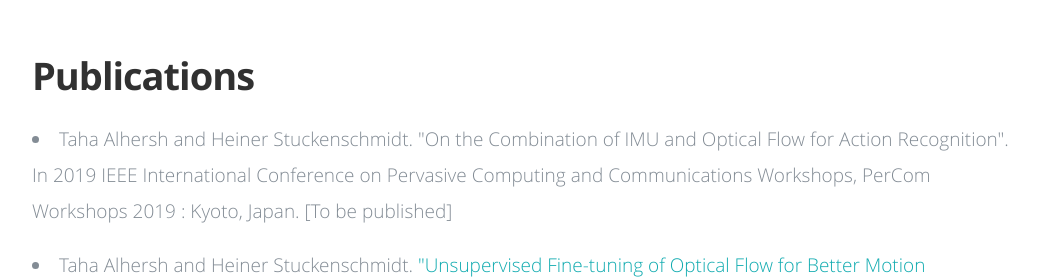
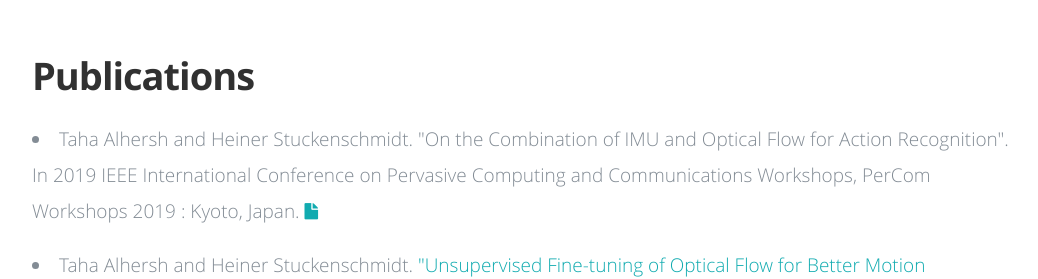
Before and after one commit to alhersh/alhersh.github.io, a plain HTML site: page index.html in a window 1280 px wide. Shown: the part 3000-3279 px from the top of the page, without its empty margins (118-1156 px from the left). Drawn offline with nearby package versions, Linux system fonts and the light colour scheme; files whose address does not match are found by name.

Commit message:
Update index.html

```diff
--- a/index.html
+++ b/index.html
@@ -252,7 +252,7 @@
 
             <p class="lead add-bottom">
 
-            <li>Taha Alhersh and Heiner Stuckenschmidt. "On the Combination of IMU and Optical Flow for Action Recognition". In 2019 IEEE International Conference on Pervasive Computing and Communications Workshops, PerCom Workshops 2019 : Kyoto, Japan. [To be published]</li>
+            <li>Taha Alhersh and Heiner Stuckenschmidt. "On the Combination of IMU and Optical Flow for Action Recognition". In 2019 IEEE International Conference on Pervasive Computing and Communications Workshops, PerCom Workshops 2019 : Kyoto, Japan. <a href="media/p17-alhersh.pdf" target="_blank"><i class="fa fa-file"></i></a></li>
             <li>Taha Alhersh and Heiner Stuckenschmidt. <a href="http://www.scitepress.org/PublicationsDetail.aspx?ID=7IixN3sCK40=&t=1" target="_blank" title="Paper">"Unsupervised Fine-tuning of Optical Flow for Better Motion Boundary Estimation"</a> In International Conference on Computer Vision Theory and Applications (VISAPP) 2019. Prague, Czech Republic.</li>
             <li>Alhersh, Taha, Brahim Belhaouari Samir, Hamada Al-Absi, Abdullah Alorainy, and Belloui Bouzid. "Species identification using part of DNA sequence: Evidence from machine learning algorithms." In Proceedings of the 9th EAI International Conference on Bio-inspired Information and Communications Technologies (formerly BIONETICS), pp. 490-494. ICST (Institute for Computer Sciences, Social-Informatics and Telecommunications Engineering), 2016.<a href="https://dl.acm.org/citation.cfm?id=2954773" target="_blank" title="Paper"><i class="fa fa-file"></i></a> </li>
             <li>Al-Absi, Hamada RH, Brahim Belhaouari Samir, Taha Alhersh, and Suziah Sulaiman. "On the combination of wavelet and curvelet for feature extraction to classify lung cancer on chest radiographs." In 2013 35th Annual International Conference of the IEEE Engineering in Medicine and Biology Society (EMBC), pp. 3674-3677. IEEE, 2013. <a href="https://www.ncbi.nlm.nih.gov/pubmed/24110527" target="_blank" title="Paper"><i class="fa fa-file"></i></a> </li>
```
